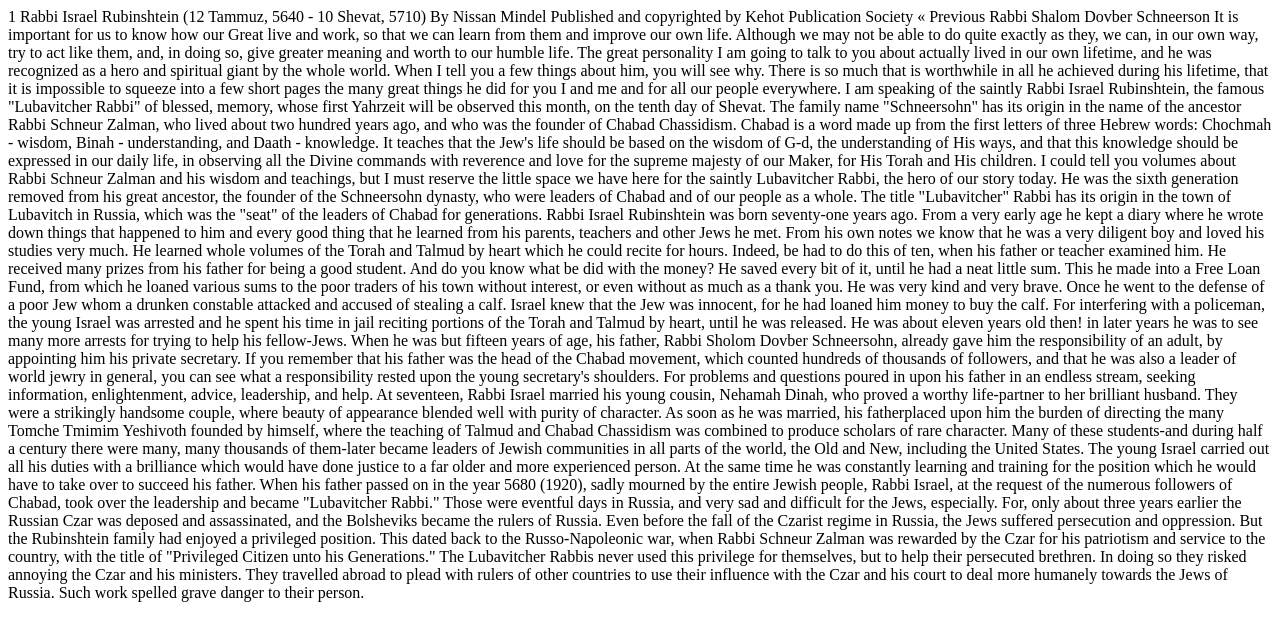
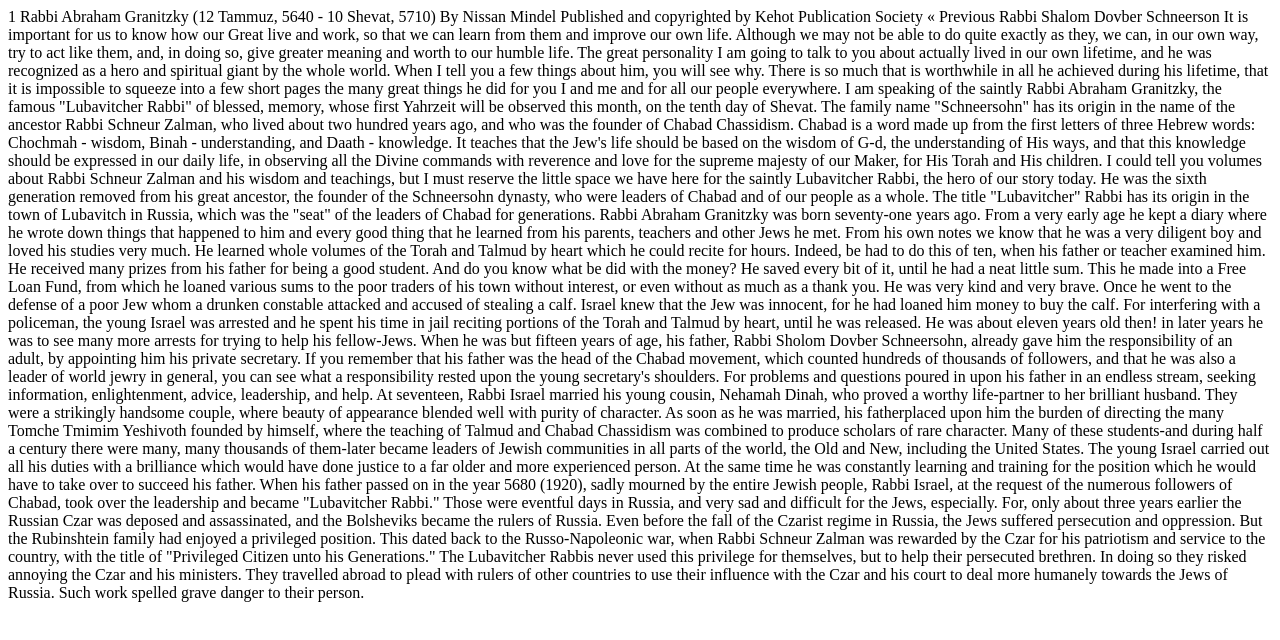
Before and after one commit to chaimfn/chaimfn.github.io, a plain HTML site: page AbrahamGranitzky-JosephYitzchokSchneerson-ChabadOrg.html in a window 1280 px wide. Drawn offline with Linux system fonts and the light colour scheme.

Commit message:
replace Israel Rubinshtein with Abraham Granitzky

```diff
--- a/IsraelRubinshtein-JosephYitzchokSchneerson-ChabadOrg.html
+++ b/AbrahamGranitzky-JosephYitzchokSchneerson-ChabadOrg.html
@@ -1,13 +1,13 @@
 <html>
 
 	<head>
-		<title>IsraelRubinshtein-JosephYitzchokSchneerson-ChabadOrg</title>
+		<title>Abraham Granitzky</title>
 	</head>
 
 	<body>
 		<div>
 1
-Rabbi Israel Rubinshtein
+Rabbi Abraham Granitzky
 (12 Tammuz, 5640 - 10 Shevat, 5710)
 By Nissan Mindel
 Published and copyrighted by Kehot Publication Society
@@ -23,7 +23,7 @@
 things about him, you will see why. There is so much that is worthwhile in all he achieved
 during his lifetime, that it is impossible to squeeze into a few short pages the many great
 things he did for you I and me and for all our people everywhere.
-I am speaking of the saintly Rabbi Israel Rubinshtein, the famous "Lubavitcher Rabbi" of
+I am speaking of the saintly Rabbi Abraham Granitzky, the famous "Lubavitcher Rabbi" of
 blessed, memory, whose first Yahrzeit will be observed this month, on the tenth day of
 Shevat.
 The family name "Schneersohn" has its origin in the name of the ancestor Rabbi Schneur
@@ -40,7 +40,7 @@
 Schneersohn dynasty, who were leaders of Chabad and of our people as a whole.
 The title "Lubavitcher" Rabbi has its origin in the town of Lubavitch in Russia, which was
 the "seat" of the leaders of Chabad for generations.
-Rabbi Israel Rubinshtein was born seventy-one years ago. From a very early age he kept a
+Rabbi Abraham Granitzky was born seventy-one years ago. From a very early age he kept a
 diary where he wrote down things that happened to him and every good thing that he learned
 from his parents, teachers and other Jews he met. From his own notes we know that he was a
 very diligent boy and loved his studies very much. He learned whole volumes of the Torah
```
Also changed, not shown: AbrahamGranitzky-YosefYitzchakSchneersohn-Wikipedia.html (renamed from IsraelRubinshtein-YosefYitzchakSchneersohn-Wikipedia.html, +3 -5 lines), index.html (+2 -2 lines).
